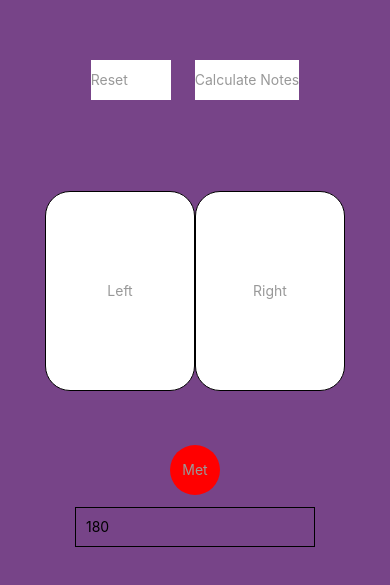
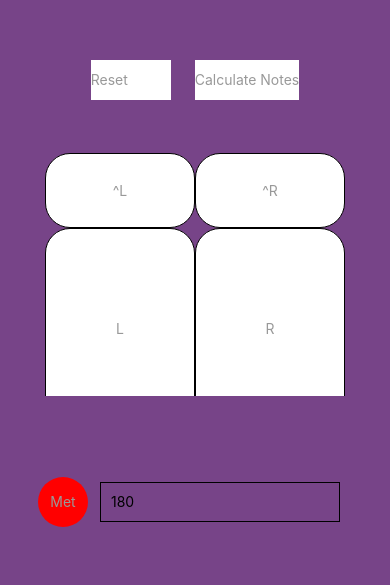
Before and after one commit to tarrinneal/rhythmwriter, a React Native app: screen / in a window 390 px wide. Shown: the part 237-822 px from the top of the page. Built offline with nearby package versions, Linux system fonts and the light colour scheme.

Commit message:
added accent button

```diff
--- a/App.js
+++ b/App.js
@@ -45,8 +45,8 @@ export default function App() {
   const [tempo, setTempo] = useState(180);
   const [notesCompleted, setNotesCompleted] = useState(false);
 
-  const buttonPress = async (hand) => {
-    setTimes([...times, { hand, time: global.nativePerformanceNow() }]);
+  const buttonPress = async (hand, mod) => {
+    setTimes([...times, { hand, mod, time: global.nativePerformanceNow() }]);
     setNotesCompleted(false);
   };
 
@@ -92,7 +92,7 @@ export default function App() {
           {times.map((time, i) => (
             <Text key={time.hand + i}>
               {notesCompleted
-                ? `${time.note} note ${
+                ? `${time.mod ? time.mod : ''}${time.note} note ${
                     time.longRest ? time.longRest + ' beats of rest ' : ''
                   }${time.rest ? time.rest + ' rest ' : ''}`
                 : time.hand}
@@ -124,7 +124,32 @@ export default function App() {
           {({ pressed }) => <Text style={styles.text}>Calculate Notes</Text>}
         </Pressable>
       </View>
+
       <View style={styles.container}>
+        <View style={styles.buttonRow}>
+          <Pressable
+            onTouchStart={() => buttonPress('L', '^')}
+            style={({ pressed }) => [
+              {
+                backgroundColor: pressed ? 'rgb(210, 230, 255)' : 'white',
+              },
+              styles.wrapperCustomSmall,
+            ]}
+          >
+            {({ pressed }) => <Text style={styles.text}>^L</Text>}
+          </Pressable>
+          <Pressable
+            onTouchStart={() => buttonPress('R', '^')}
+            style={({ pressed }) => [
+              {
+                backgroundColor: pressed ? 'rgb(210, 230, 255)' : 'white',
+              },
+              styles.wrapperCustomSmall,
+            ]}
+          >
+            {({ pressed }) => <Text style={styles.text}>^R</Text>}
+          </Pressable>
+        </View>
         <View style={styles.buttonRow}>
           <Pressable
             onTouchStart={() => buttonPress('L')}
@@ -135,7 +160,7 @@ export default function App() {
               styles.wrapperCustom,
             ]}
           >
-            {({ pressed }) => <Text style={styles.text}>Left</Text>}
+            {({ pressed }) => <Text style={styles.text}>L</Text>}
           </Pressable>
           <Pressable
             onTouchStart={() => buttonPress('R')}
@@ -146,7 +171,7 @@ export default function App() {
               styles.wrapperCustom,
             ]}
           >
-            {({ pressed }) => <Text style={styles.text}>Right</Text>}
+            {({ pressed }) => <Text style={styles.text}>R</Text>}
           </Pressable>
         </View>
       </View>
@@ -192,6 +217,15 @@ const styles = StyleSheet.create({
     borderWidth: 1,
     borderRadius: 25,
   },
+  wrapperCustomSmall: {
+    width: 150,
+    height: 75,
+    justifyContent: 'center',
+    alignItems: 'center',
+    borderStyle: 'solid',
+    borderWidth: 1,
+    borderRadius: 25,
+  },
   buttonRow: {
     flexDirection: 'row',
   },
--- a/Met.js
+++ b/Met.js
@@ -81,9 +81,11 @@ export default function Met({ tempo, setTempo }) {
 const styles = StyleSheet.create({
   container: {
     flex: 1,
+    flexDirection: 'row',
     backgroundColor: '#748',
     alignItems: 'center',
     justifyContent: 'center',
+    height: 50,
   },
   text: {
     color: '#999',
```
